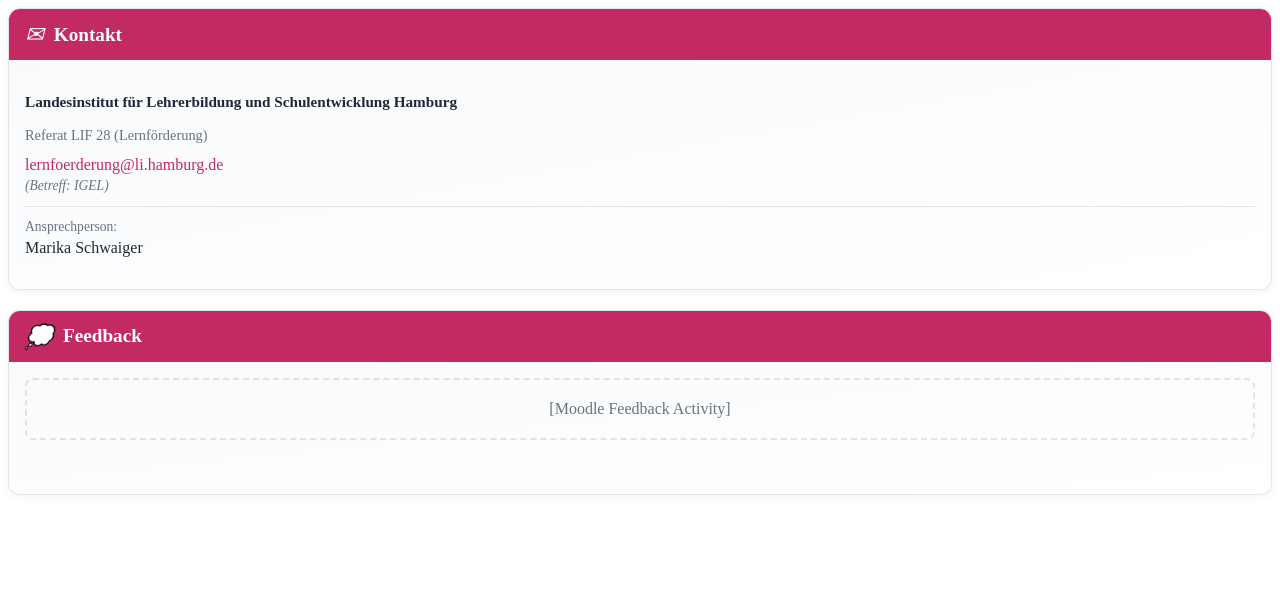
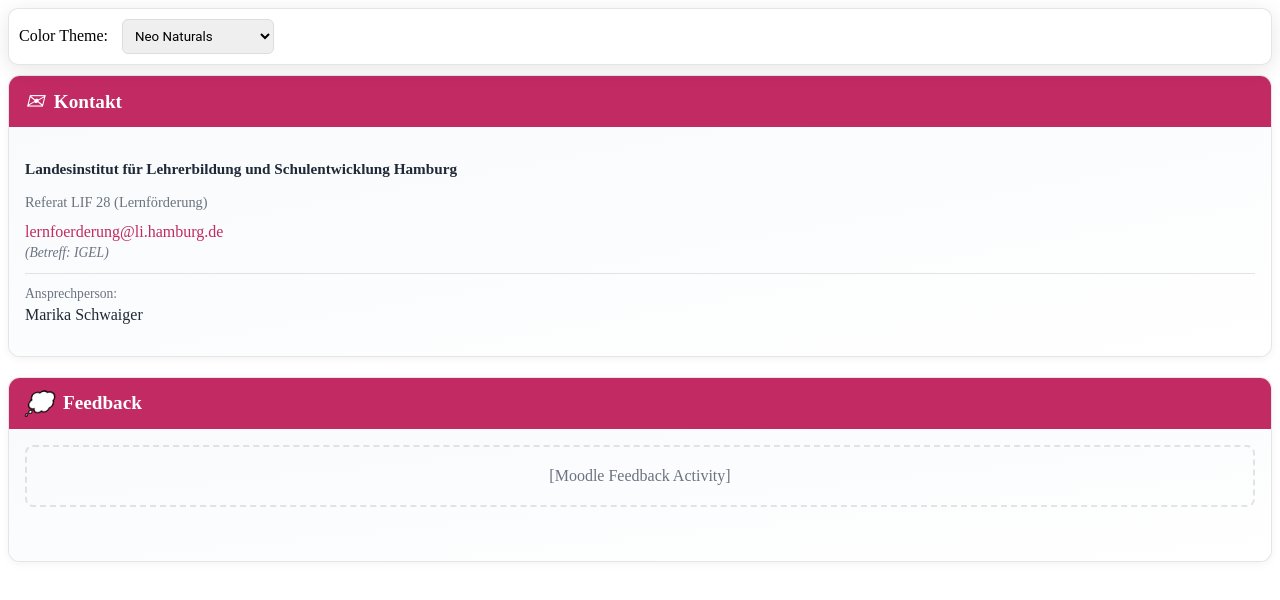
Before and after one commit to medienrocker/IGEL, a plain HTML site: page contact-box.html in a window 1280 px wide. Drawn offline with Linux system fonts and the light colour scheme.

Commit message:
small update before major change.

```diff
--- a/contact-box.html
+++ b/contact-box.html
@@ -1,11 +1,35 @@
 <!DOCTYPE html>
 <html lang="en">
+
 <head>
     <meta charset="UTF-8">
     <meta name="viewport" content="width=device-width, initial-scale=1.0">
-    <title>Kontakt Box</title><link rel="stylesheet" href="style.css">
+    <title>Kontakt Box</title>
+    <link rel="stylesheet" href="style.css">
 </head>
+
 <body>
+    <!-- Theme switcher html -->
+    <div id="theme-switcher" class="theme-switcher">
+        <label for="theme-select">Color Theme:</label>
+        <select id="theme-select" class="theme-select">
+            <!-- Original Themes -->
+            <optgroup label="Original Themes">
+                <option value="neo-naturals">Neo Naturals</option>
+                <option value="digital-garden">Digital Garden</option>
+                <option value="soft-tech">Soft Tech</option>
+                <option value="warm-minimalist">Warm Minimalist</option>
+            </optgroup>
+            <!-- New Themes -->
+            <optgroup label="New Themes">
+                <option value="nordic-calm">Nordic Calm</option>
+                <option value="sunset-vibes">Sunset Vibes</option>
+                <option value="forest-wisdom">Forest Wisdom</option>
+                <option value="ocean-depth">Ocean Depth</option>
+            </optgroup>
+        </select>
+    </div>
+
     <!-- Contact Box -->
     <div class="igel-sidebar-box contact-box">
         <div class="sidebar-header">
@@ -40,10 +64,9 @@
         </div>
     </div>
 
-    <style>
-
-    </style>
+    <script src="script.js"></script>
 
 
 </body>
+
 </html>
```
